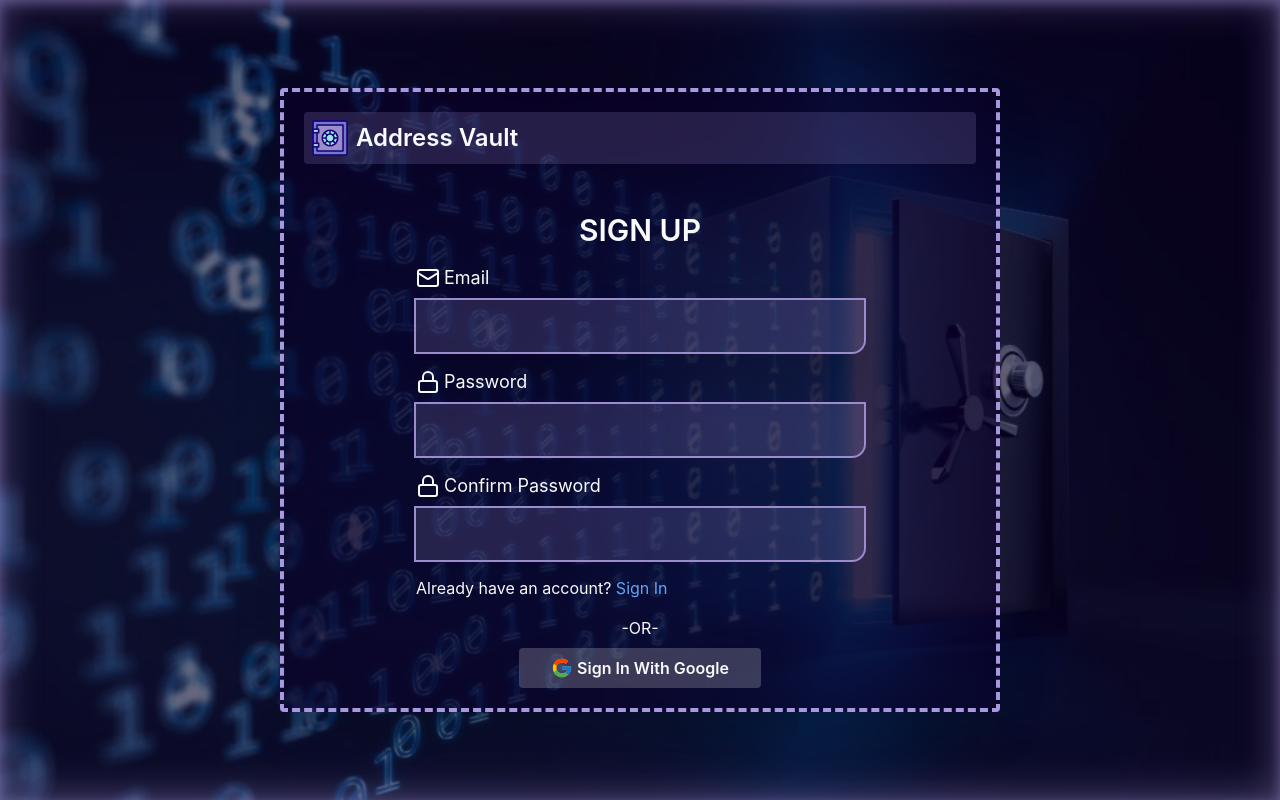
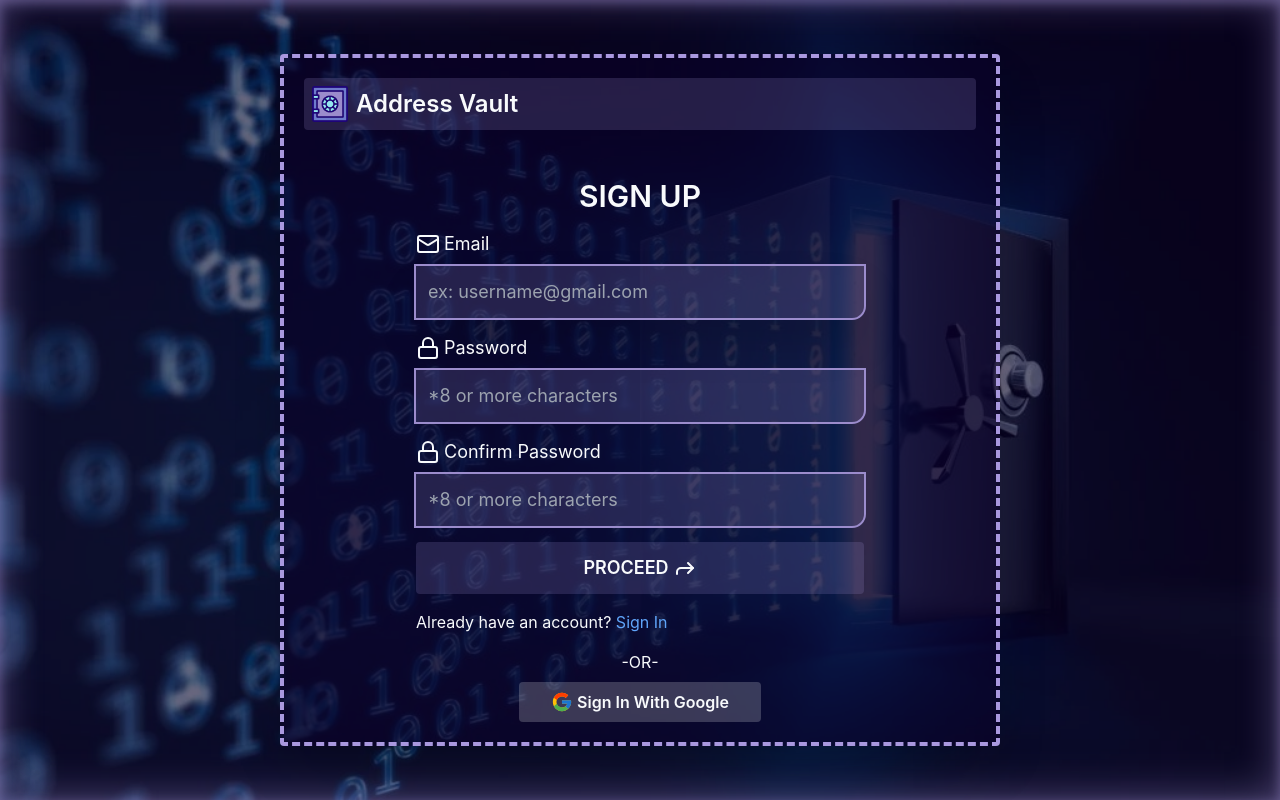
Before and after one commit to naimur-29/AddressVault, a React (Create React App) app: page / in a window 1280 px wide. Both pictures are taken after typing "name@example.com", "Sample123" into the empty fields and a click on the button "Create an account". Built offline with nearby package versions, Linux system fonts and the light colour scheme; no server answers.

Commit message:
sign up & create new account improved and implemented validation functionality

```diff
--- a/src/components/auth/CreateAccount.tsx
+++ b/src/components/auth/CreateAccount.tsx
@@ -1,15 +1,83 @@
+import { useState, useContext, useEffect } from "react";
 import { motion, AnimatePresence } from "framer-motion";
+import { createUserWithEmailAndPassword } from "firebase/auth";
+import { auth } from "../../services/firebaseApi";
+
+// contexts:
+import userContext from "../../contexts/userContext";
+
+// hooks:
+import useCreateNewUser from "../../hooks/useCreateNewUser";
 
 // animations:
 import { FadeInIn } from "../../animations/animations";
 
 // icons:
-import { Mail, Lock } from "lucide-react";
+import { Mail, Lock, Forward, Loader } from "lucide-react";
 
 // types:
 import { SignInProps } from "../../@types/auth";
+import { UserContext } from "../../@types/user";
 
 const CreateAccount = ({ errorMessage, setErrorMessage }: SignInProps) => {
+  // states:
+  const [email, setEmail] = useState<string>("");
+  const [password, setPassword] = useState<string>("");
+  const [confirmPassword, setConfirmPassword] = useState<string>("");
+  const [isLoading, setIsLoading] = useState<boolean>(false);
+
+  // use context:
+  const { setIsAuthorized } = useContext(userContext) as UserContext;
+
+  // use hooks:
+  const { createNewUser } = useCreateNewUser();
+
+  const handleSignUp = async () => {
+    if (!email || !password || !confirmPassword) {
+      setErrorMessage("Invalid info!");
+      return;
+    } else if (!email.includes("@") || !email.includes(".")) {
+      setErrorMessage("Invalid email!");
+      return;
+    } else if (password.length < 8) {
+      setErrorMessage("Password must be 8 characters or more!");
+      return;
+    } else if (password !== confirmPassword) {
+      setErrorMessage("Password doesn't match!");
+      return;
+    }
+
+    setIsLoading(true);
+    try {
+      await createUserWithEmailAndPassword(auth, email, password);
+      setErrorMessage("");
+
+      // create new user on db record:
+      if (auth.currentUser?.email) {
+        createNewUser({
+          uid: auth?.currentUser?.uid,
+          username: auth?.currentUser?.email,
+          photoUrl: auth?.currentUser?.photoURL || "",
+        });
+      }
+
+      setIsAuthorized(true);
+    } catch (error) {
+      const msg: string = String(error);
+      setErrorMessage(msg.slice(msg.indexOf("/") + 1, msg.indexOf(")")));
+    }
+    setIsLoading(false);
+  };
+
+  // erase error message after 5sec
+  useEffect(() => {
+    if (errorMessage) {
+      setTimeout(() => {
+        setErrorMessage("");
+      }, 5000);
+    }
+  }, [errorMessage, setErrorMessage]);
+
   return (
     <motion.div
       variants={FadeInIn}
@@ -41,10 +109,12 @@ const CreateAccount = ({ errorMessage, setErrorMessage }: SignInProps) => {
           <Mail /> Email
         </label>
         <input
+          onChange={(e) => setEmail(e.target.value)}
           style={{
             outline: "2px solid var(--primary-violet)",
           }}
           type="email"
+          placeholder="ex: username@gmail.com"
           className="p-3 bg-[--primary-violet-op33] focus:bg-[--primary-violet-op55] rounded-br-xl text-lg shadow-2xl"
         />
       </motion.div>
@@ -60,10 +130,12 @@ const CreateAccount = ({ errorMessage, setErrorMessage }: SignInProps) => {
           <Lock /> Password
         </label>
         <input
+          onChange={(e) => setPassword(e.target.value)}
           style={{
             outline: "2px solid var(--primary-violet)",
           }}
           type="password"
+          placeholder="*8 or more characters"
           className="p-3 bg-[--primary-violet-op33] focus:bg-[--primary-violet-op55] rounded-br-xl text-lg"
         />
       </motion.div>
@@ -79,13 +151,33 @@ const CreateAccount = ({ errorMessage, setErrorMessage }: SignInProps) => {
           <Lock /> Confirm Password
         </label>
         <input
+          onChange={(e) => setConfirmPassword(e.target.value)}
           style={{
             outline: "2px solid var(--primary-violet)",
           }}
           type="password"
+          placeholder="*8 or more characters"
           className="p-3 bg-[--primary-violet-op33] focus:bg-[--primary-violet-op55] rounded-br-xl text-lg"
         />
       </motion.div>
+
+      <motion.button
+        onClick={handleSignUp}
+        variants={FadeInIn}
+        className="p-3 mt-1 bg-[--primary-violet-op33] hover:bg-[--primary-violet-op77] duration-300 rounded text-lg w-full font-semibold uppercase flex items-center justify-center gap-1"
+      >
+        {isLoading ? (
+          <>
+            Loading
+            <Loader className="text-white animate-spin" />
+          </>
+        ) : (
+          <>
+            Proceed
+            <Forward />
+          </>
+        )}
+      </motion.button>
     </motion.div>
   );
 };
--- a/src/components/auth/SignIn.tsx
+++ b/src/components/auth/SignIn.tsx
@@ -1,15 +1,60 @@
+import { useState, useContext, useEffect } from "react";
 import { motion, AnimatePresence } from "framer-motion";
+import { signInWithEmailAndPassword } from "firebase/auth";
+import { auth } from "../../services/firebaseApi";
+
+// contexts:
+import userContext from "../../contexts/userContext";
 
 // animations:
 import { FadeInIn } from "../../animations/animations";
 
 // icons:
-import { Mail, Lock } from "lucide-react";
+import { Mail, Lock, Forward, Loader } from "lucide-react";
 
 // types:
 import { SignInProps } from "../../@types/auth";
+import { UserContext } from "../../@types/user";
 
 const SignIn = ({ errorMessage, setErrorMessage }: SignInProps) => {
+  // states:
+  const [email, setEmail] = useState<string>("");
+  const [password, setPassword] = useState<string>("");
+  const [isLoading, setIsLoading] = useState<boolean>(false);
+
+  // use context:
+  const { setIsAuthorized } = useContext(userContext) as UserContext;
+
+  const handleSignIn = async () => {
+    if (!email || !password) {
+      setErrorMessage("Invalid info!");
+      return;
+    } else if (!email.includes("@") || !email.includes(".")) {
+      setErrorMessage("Invalid email!");
+      return;
+    }
+
+    setIsLoading(true);
+    try {
+      await signInWithEmailAndPassword(auth, email, password);
+      setErrorMessage("");
+      setIsAuthorized(true);
+    } catch (error) {
+      const msg: string = String(error);
+      setErrorMessage(msg.slice(msg.indexOf("/") + 1, msg.indexOf(")")));
+    }
+    setIsLoading(false);
+  };
+
+  // erase error message after 5sec
+  useEffect(() => {
+    if (errorMessage) {
+      setTimeout(() => {
+        setErrorMessage("");
+      }, 5000);
+    }
+  }, [errorMessage, setErrorMessage]);
+
   return (
     <motion.div
       variants={FadeInIn}
@@ -41,10 +86,12 @@ const SignIn = ({ errorMessage, setErrorMessage }: SignInProps) => {
           <Mail /> Email
         </label>
         <input
+          onChange={(e) => setEmail(e.target.value)}
           style={{
             outline: "2px solid var(--primary-violet)",
           }}
           type="email"
+          placeholder="ex: username@gmail.com"
           className="p-3 bg-[--primary-violet-op33] focus:bg-[--primary-violet-op55] rounded-br-xl text-lg shadow-2xl"
         />
       </motion.div>
@@ -60,13 +107,33 @@ const SignIn = ({ errorMessage, setErrorMessage }: SignInProps) => {
           <Lock /> Password
         </label>
         <input
+          onChange={(e) => setPassword(e.target.value)}
           style={{
             outline: "2px solid var(--primary-violet)",
           }}
           type="password"
+          placeholder="**********"
           className="p-3 bg-[--primary-violet-op33] focus:bg-[--primary-violet-op55] rounded-br-xl text-lg"
         />
       </motion.div>
+
+      <motion.button
+        onClick={handleSignIn}
+        variants={FadeInIn}
+        className="p-3 mt-1 bg-[--primary-violet-op33] hover:bg-[--primary-violet-op77] duration-300 rounded text-lg w-full font-semibold uppercase flex items-center justify-center gap-1"
+      >
+        {isLoading ? (
+          <>
+            Loading
+            <Loader className="text-white animate-spin" />
+          </>
+        ) : (
+          <>
+            Proceed
+            <Forward />
+          </>
+        )}
+      </motion.button>
     </motion.div>
   );
 };
--- a/src/components/auth/SignInWithGoogle.tsx
+++ b/src/components/auth/SignInWithGoogle.tsx
@@ -21,26 +21,31 @@ const SignInWithGoogle = () => {
   // use hooks:
   const { createNewUser } = useCreateNewUser();
 
-  return (
-    <div className="flex flex-col items-center justify-center gap-2">
-      <h3 className="z-10">-OR-</h3>
-
-      <button
-        onClick={async () => {
+  const handleSignIn = async () => {
     try {
       await signInWithPopup(auth, googleProvider);
+
+      // create new user on db record:
       if (auth.currentUser?.email) {
         createNewUser({
           uid: auth?.currentUser?.uid,
           username: auth?.currentUser?.email,
           photoUrl: auth?.currentUser?.photoURL || "",
         });
+
         setIsAuthorized(true);
       }
     } catch (error) {
       console.log(error);
     }
-        }}
+  };
+
+  return (
+    <div className="flex flex-col items-center justify-center gap-2">
+      <h3 className="z-10">-OR-</h3>
+
+      <button
+        onClick={handleSignIn}
         className="z-10 flex items-center justify-center gap-1 px-8 py-2 rounded bg-[#fff3] font-semibold hover:bg-[#fff5]"
       >
         <FcGoogle size={22} />
```
Lines whose indentation alone changed are shown as unchanged.
